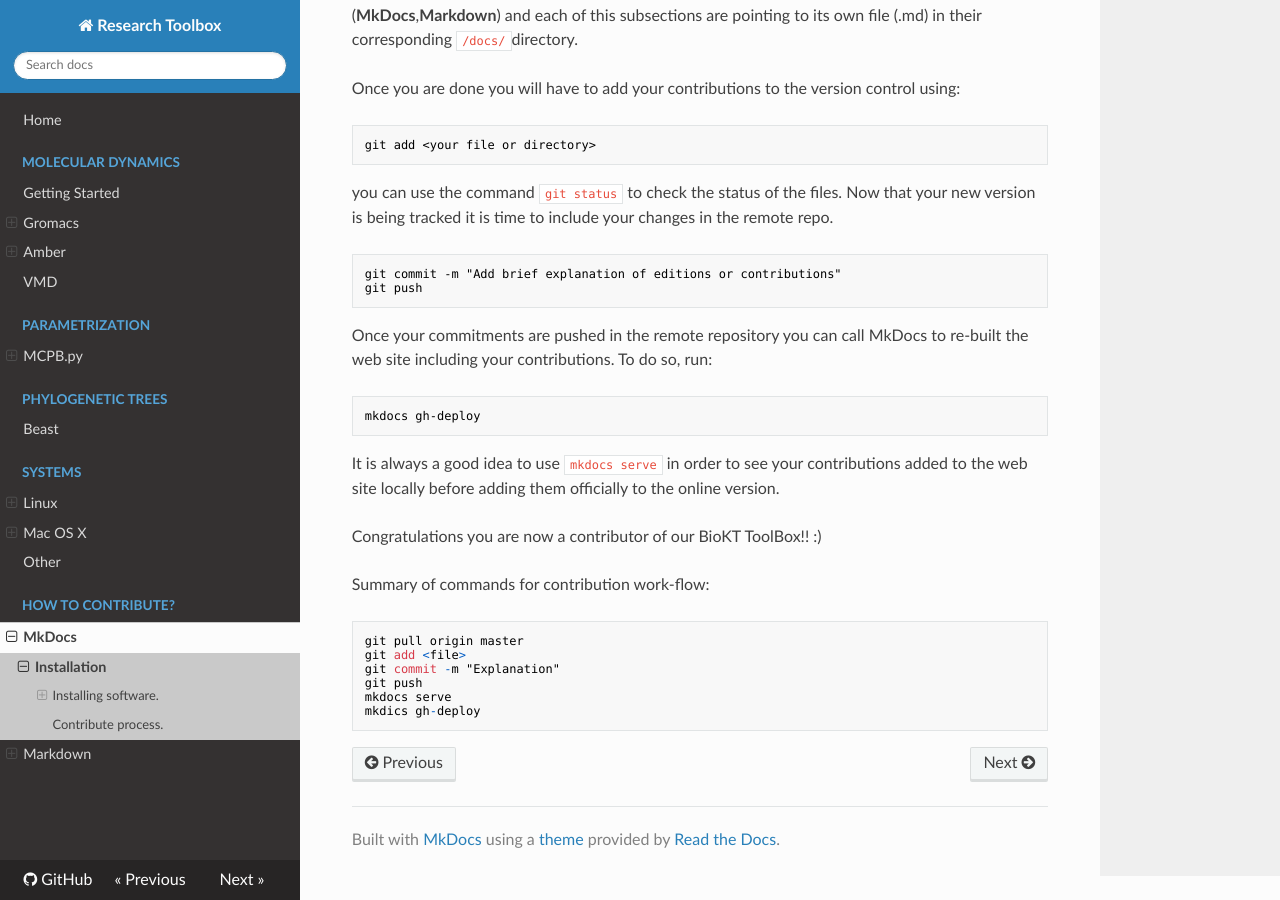
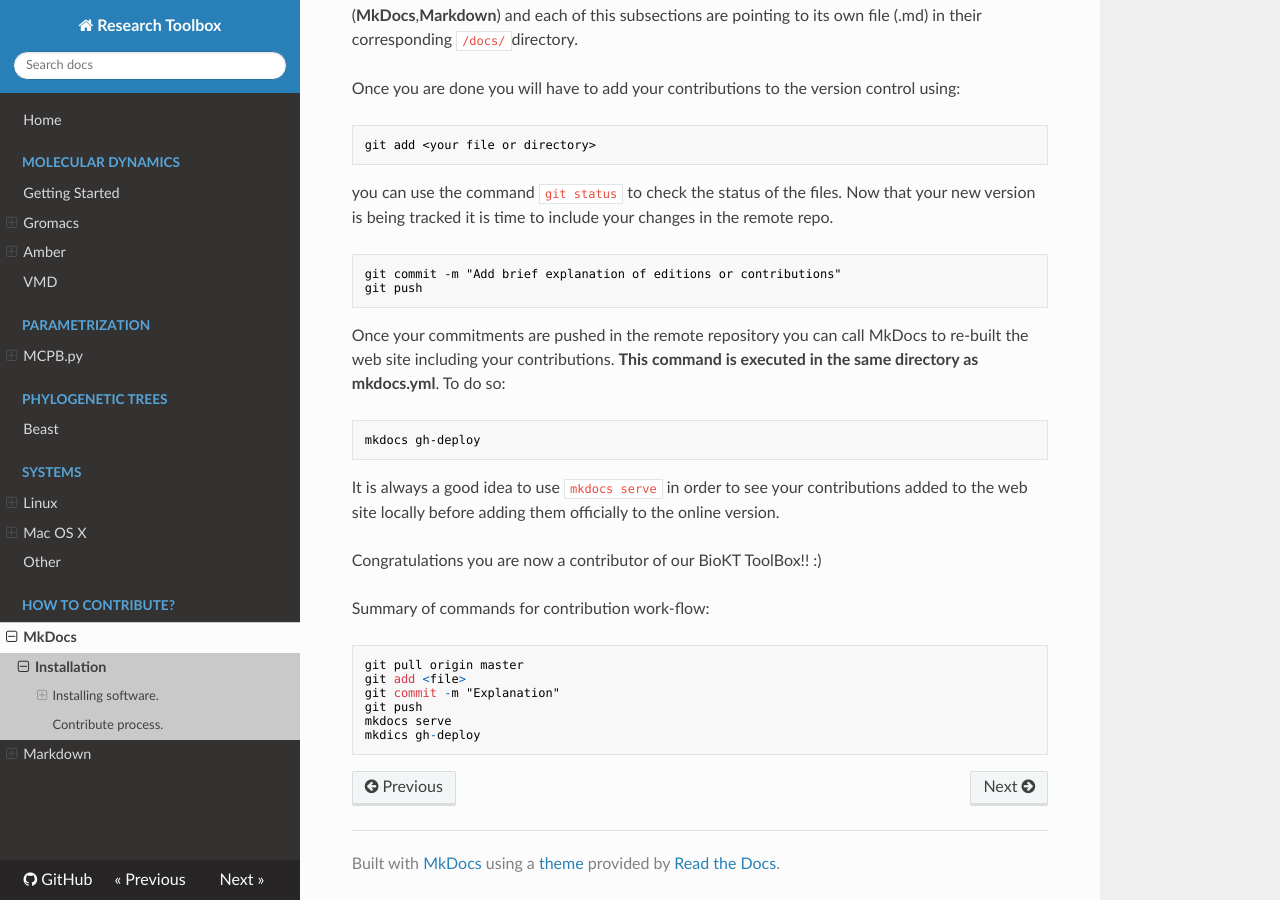
Before and after one commit to BioKT/ResDocs, an MkDocs documentation site: the page built from docs/MkDocs/installation.md, in a window 1280 px wide and 900 px high, scrolled down 1895 px. Built offline with MkDocs 1.6.1, drawn with Linux system fonts in a browser that asks for light colours; nearby versions of some CDN libraries.

Commit message:
Correction about where execute mkdocs gh-deploy

````diff
--- a/docs/MkDocs/installation.md
+++ b/docs/MkDocs/installation.md
@@ -74,7 +74,7 @@ git commit -m "Add brief explanation of editions or contributions"
 git push
 ```
 
-Once your commitments are pushed in the remote repository you can call MkDocs to re-built the web site including your contributions. To do so, run:
+Once your commitments are pushed in the remote repository you can call MkDocs to re-built the web site including your contributions. **This command is executed in the same directory as mkdocs.yml**. To do so:
 
 ```console
 mkdocs gh-deploy
````
